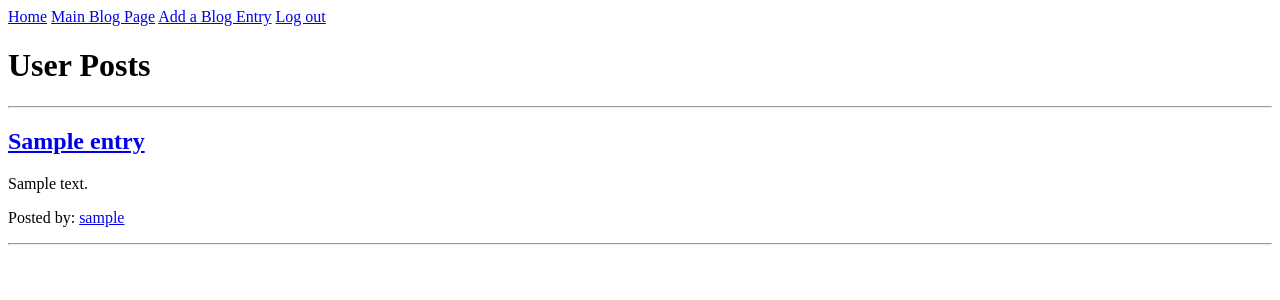
After one commit to aniasalcedo/blogz, a Flask app: template Templates/user.html in a window 1280 px wide. The commit adds this page. Shown: the top 300 px of the page. Run offline with Flask 2, Linux system fonts and the light colour scheme; the visitor is signed in with stand-in values (Sample User, id 1); tables that the repository leaves empty hold one stand-in row (values such as "Sample post"); the template is opened without the code that fills it: most values are stand-ins (such as "Sample title", 1, 10 or a date in 2020).

Commit message:
almost there

```diff
--- a/Templates/index.html
+++ b/Templates/index.html
@@ -4,7 +4,7 @@
 </h1>
 <hr />
 
-{%if not mypost%} {% if posts|length == 0 %}
+{% if not mypost %} {% if posts|length == 0 %}
 <p>No posts yet</p>
 {%else%}
 <ul>
--- a/Templates/login.html
+++ b/Templates/login.html
@@ -9,12 +9,14 @@
       <td><label for="username">Username</label></td>
       <td>
         <input name="username" type="text" value="{{ username }}" />
+        <span class="error">{{ username_error }}</span>
       </td>
     </tr>
     <tr>
       <td><label for="password">Password</label></td>
       <td>
         <input name="password" type="password" />
+        <span class="error">{{ password_error }}</span>
       </td>
     </tr>
   </table>
--- /dev/null
+++ b/Templates/user.html
@@ -0,0 +1,19 @@
+{% extends "base.html" %}
+
+{% block content %}
+      <div class="single-user wow fadeIn">
+
+        <h1>User Posts</h1>
+
+        <hr>
+        {% for entry in entries %}
+        <div class="post">
+
+          <a href="/blog?id={{entry.id}}"><h2>{{ entry.title }}</h2></a>
+          <p class="body-text">{{ entry.body }}</p>
+          <p class="user">Posted by: <a href="/blog?userid={{entry.owner_id}}">{{ entry.owner.username }}</a></p>
+
+        </div>
+        {% endfor %}
+      </div>
+{% endblock %}
--- a/main.py
+++ b/main.py
@@ -34,11 +34,19 @@ class User(db.Model):
         self.password = password
 
 
+@app.route('/')
+def home():
+    users = User.query.all()
+    return render_template('home.html', users=users)
+
+
 @app.route('/blog', methods=['POST', 'GET'])
 def index():
+    user_id = str(request.args.get('user'))
+    owner = Blogpost.query.filter_by(id=user_id).first()
     post_id = str(request.args.get('id'))
     mypost = Blogpost.query.get(post_id)
-    posts = Blogpost.query.all()
+    posts = Blogpost.query.filter_by(owner=owner).all()
     return render_template('index.html', posts=posts, mypost=mypost)
 
 
@@ -57,17 +65,24 @@ def require_login():
 
 @app.route('/login', methods=['POST', 'GET'])
 def login():
+    username_error = ""
+    password_error = ""
     if request.method == 'POST':
         username = request.form['username']
         password = request.form['password']
-        user = User.query.filter_by(username=username).first()
-        if user:
+        user = User.query.filter_by(
+            username=username).first()
+        users_password = User.query.filter_by(
+            password=password).first()
+        if not user:
+            return render_template('login.html', username_error="Username does not exist.")
+        if not users_password:
+            return render_template('login.html', password_error="Your username or password was incorrect.")
+        if not username_error and not password_error:
             session['username'] = username
             flash("Logged in")
             print(session)
             return redirect('/newpost')
-        else:
-            flash('User password incorrect, or user does not exist', 'error')
 
     return render_template('login.html')
 
@@ -109,12 +124,6 @@ def signup():
     return render_template('signup.html')
 
 
-@app.route('/logout')
-def logout():
-    del session['username']
-    return redirect('/blog')
-
-
 @app.route('/add-post', methods=['POST'])
 def addpost():
     if request.method == "POST":
@@ -137,14 +146,40 @@ def addpost():
             return render_template('newpost.html', title_error=title_error, post_error=post_error)
 
 
-# todo: write the individual-post @app.route. (hint: /blog?id={} )
-# @app.route('/blog?id={}', methods=['POST', 'GET'])
-# def indiv_post():
-#     if request.method == "POST":
-#         return redirect('/blog?id={}')
+@app.route('/logout')
+def logout():
+    del session['username']
+    return redirect('/blog')
 
-
-# it only runs when we run main.py directly
+    # it only runs when we run main.py directly
 if __name__ == '__main__':
     app.run()
     # app.run(debug=True)
+
+
+# {% comment %} {%if not mypost%} {% if posts|length == 0 %}
+# <p>No posts yet</p>
+# {%else%}
+# <ul>
+#   {% for post in posts %}
+#   <li>
+#     <b
+#       ><font size="+3"
+#         ><a href="/blog?id={{ post.id }}">{{ post.title }}</a></font
+#       ></b
+#     >
+#     <div>
+#       <font size="+1">{{ post.post }}</font>
+#     </div>
+#     <hr />
+#   </li>
+#   {% endfor %}
+# </ul>
+# {% endif %} {% else %}
+# <h2>
+#   <center>{{ mypost.title }}</center>
+# </h2>
+# <p>
+#   <center>{{ mypost.post }}</center>
+# </p>
+# {%endif%} {%endblock%} {% endcomment %}
```
Also changed, not shown: Templates/home.html (+12 -0 lines).
